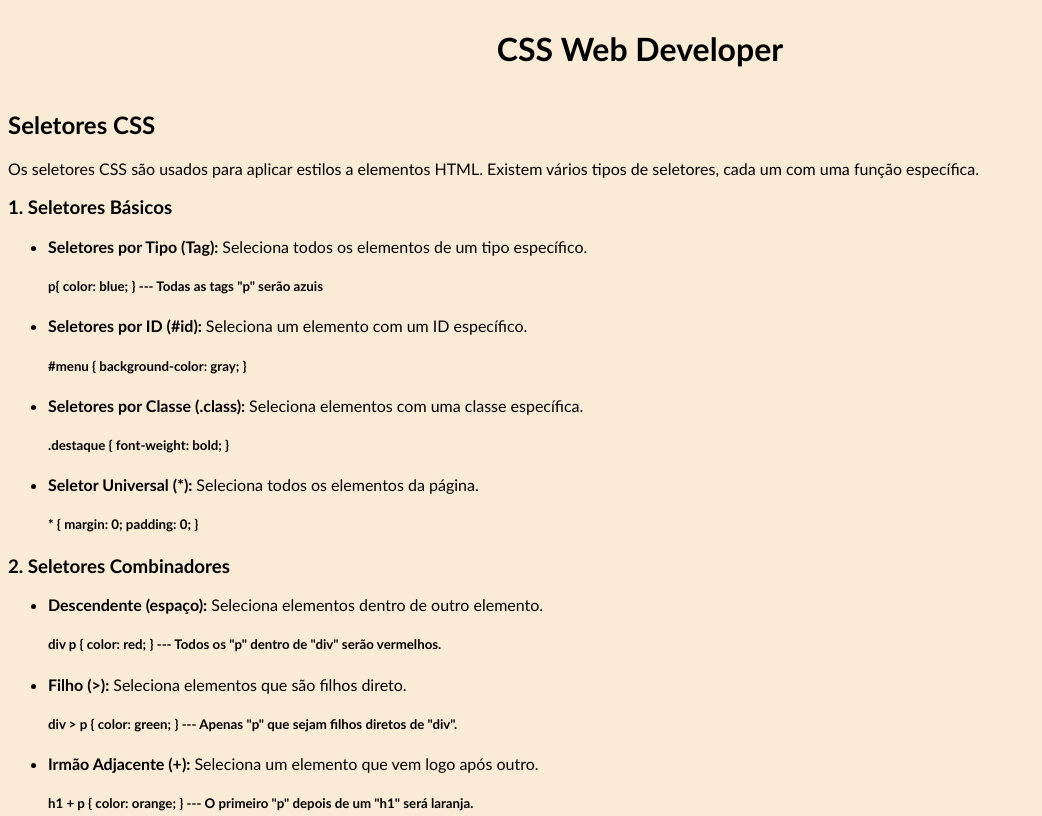
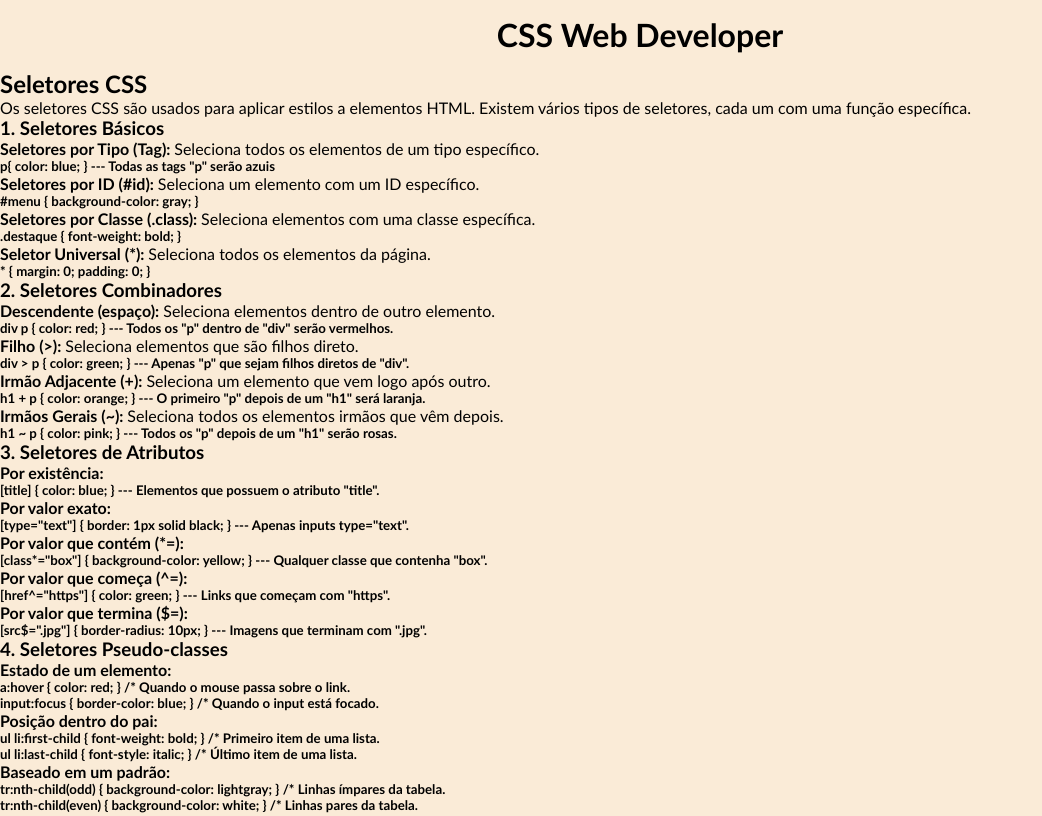
Before and after one commit to renaldopetlim/DIO-CSS-WEB-DEVELOPMENT-ANOTACOES, a plain HTML site: page index.html in a window 1280 px wide. Shown: the top 816 px of the page, without its empty margins (0-1042 px from the left). Drawn offline with Linux system fonts and the light colour scheme.

Commit message:
Ajustando Margin e Padding

```diff
--- a/style.css
+++ b/style.css
@@ -1,8 +1,12 @@
 *{
+    margin: 0;
+    padding: 0;
+    box-sizing: border-box;
     background-color: antiquewhite;
     font-family: 'Trebuchet MS', 'Lucida Sans Unicode', 'Lucida Grande', 'Lucida Sans', Arial, sans-serif;
 }
     header{
         display: flex;
         justify-content: center;
+        margin: 15px 15px;
     }
```
